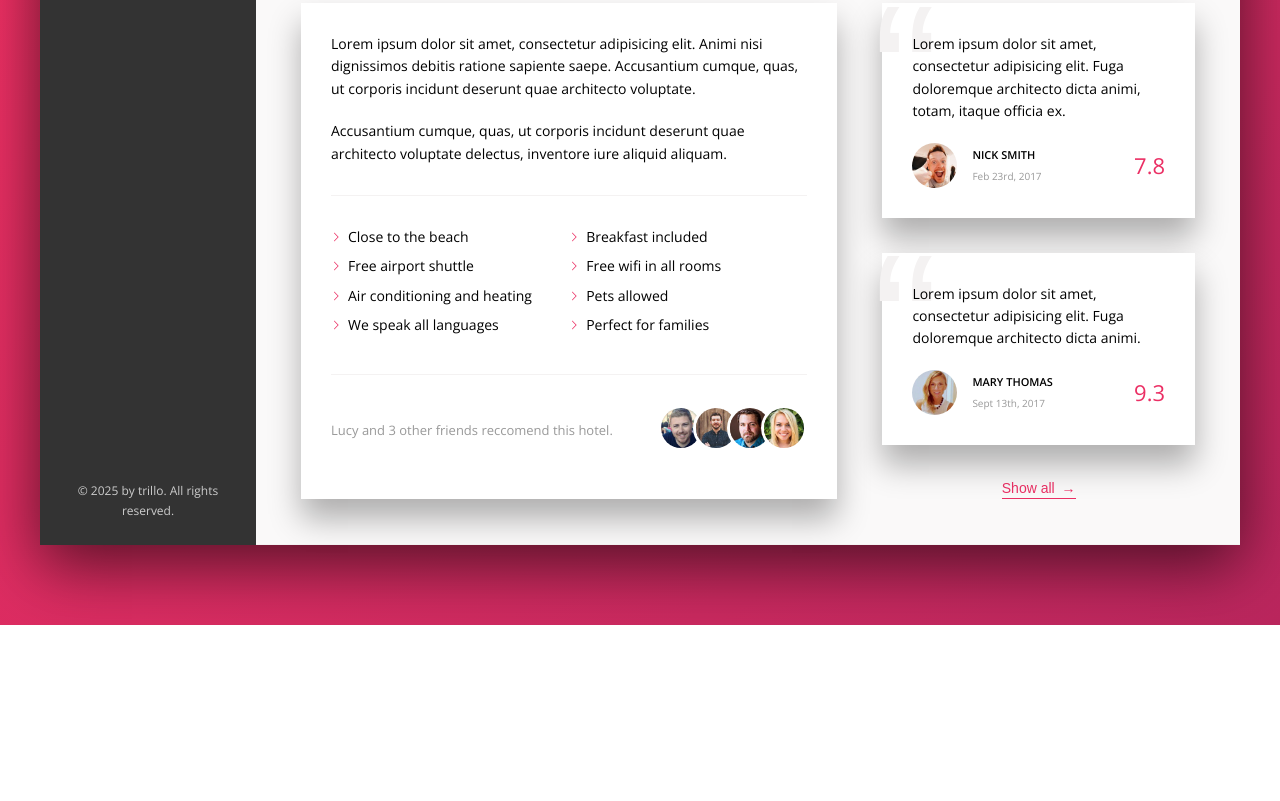
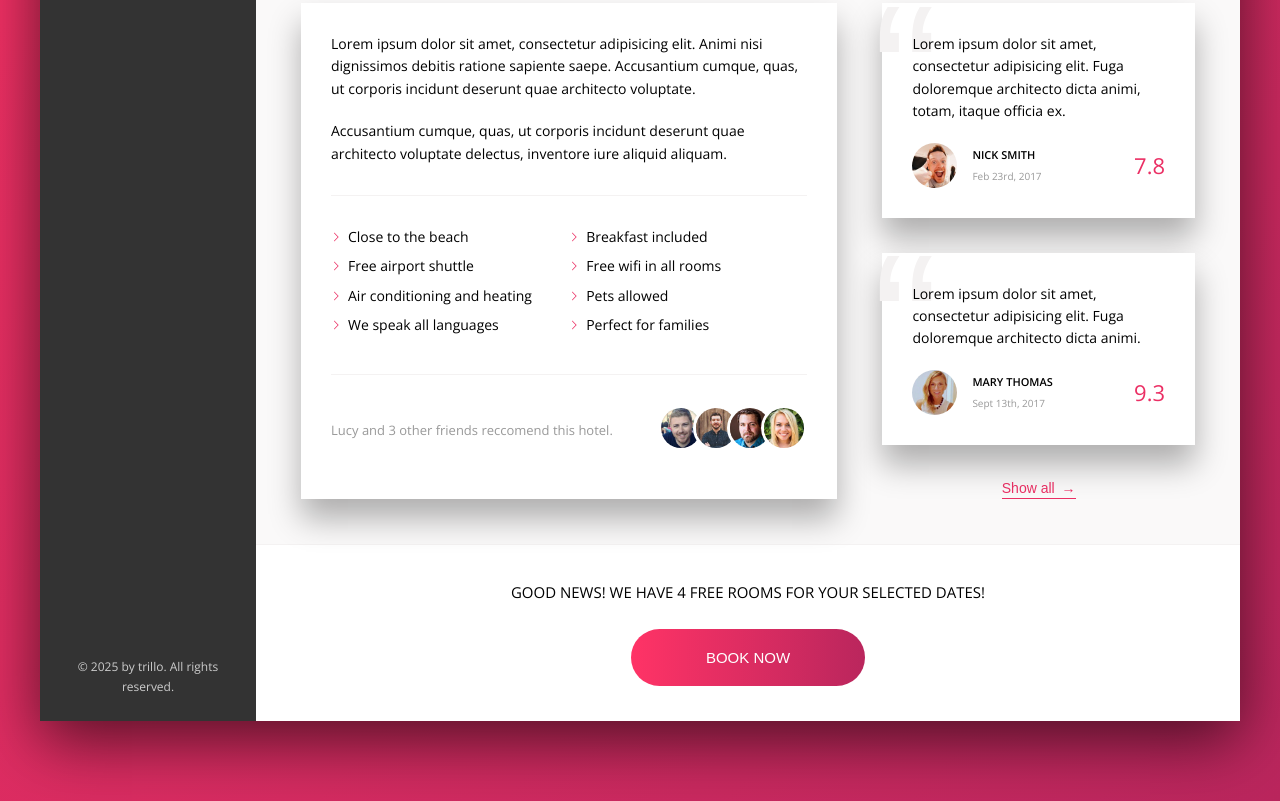
Before and after one commit to gilberto-espinoso/trillo_project, a website: page index.html in a window 1280 px wide. Shown: the part 644-1445 px from the top of the page. Before the commit the page ends 1269 px from the top, so only its background shows below. Drawn offline with nearby package versions, Linux system fonts and the light colour scheme.

Commit message:
feat: add cta

```diff
--- a/index.html
+++ b/index.html
@@ -246,6 +246,16 @@
               <button class="btn-inline">Show all <span>&rarr;</span></button>
             </div>
           </div>
+
+          <div class="cta">
+            <h2 class="cta__book-now">
+              Good news! We have 4 free rooms for your selected dates!
+            </h2>
+            <button class="btn">
+              <span class="btn__visible">Book now</span>
+              <span class="btn__invisible">Only 4 rooms left</span>
+            </button>
+          </div>
         </main>
       </div>
     </div>
--- a/sass/_component.scss
+++ b/sass/_component.scss
@@ -442,3 +442,77 @@
     z-index: 1;
   }
 }
+
+///////////////////////////////
+/// CALL TO ACTION
+
+.cta {
+  padding: 3.5rem 0;
+  text-align: center;
+
+  &__book-now {
+    font-size: 1.5rem;
+    font-weight: 300;
+    text-transform: uppercase;
+    margin-bottom: 2.5rem;
+  }
+}
+
+///////////////////////////////
+/// BUTTON
+
+.btn {
+  position: relative;
+  font-size: 1.5rem;
+  font-weight: 300;
+  text-transform: uppercase;
+  border-radius: 100px;
+  border: none;
+  background-image: linear-gradient(
+    to right,
+    var(--color-primary-light),
+    var(--color-primary-dark)
+  );
+  color: var(--color-white);
+  overflow: hidden;
+  cursor: pointer;
+
+  & > * {
+    display: inline-block;
+    height: 100%;
+    width: 100%;
+    transition: all 0.3s;
+  }
+
+  &__visible {
+    padding: 2rem 7.5rem;
+  }
+
+  &__invisible {
+    position: absolute;
+    padding: 2rem 0;
+    left: 0;
+    top: -100%;
+  }
+
+  &:hover {
+    background-image: linear-gradient(
+      to left,
+      var(--color-primary-light),
+      var(--color-primary-dark)
+    );
+  }
+
+  &:hover &__visible {
+    transform: translateY(100%);
+  }
+
+  &:hover &__invisible {
+    top: 0;
+  }
+
+  &:focus {
+    outline: none;
+    animation: pulsate 1s infinite;
+  }
+}
```
Also changed, not shown: css/style.css.
